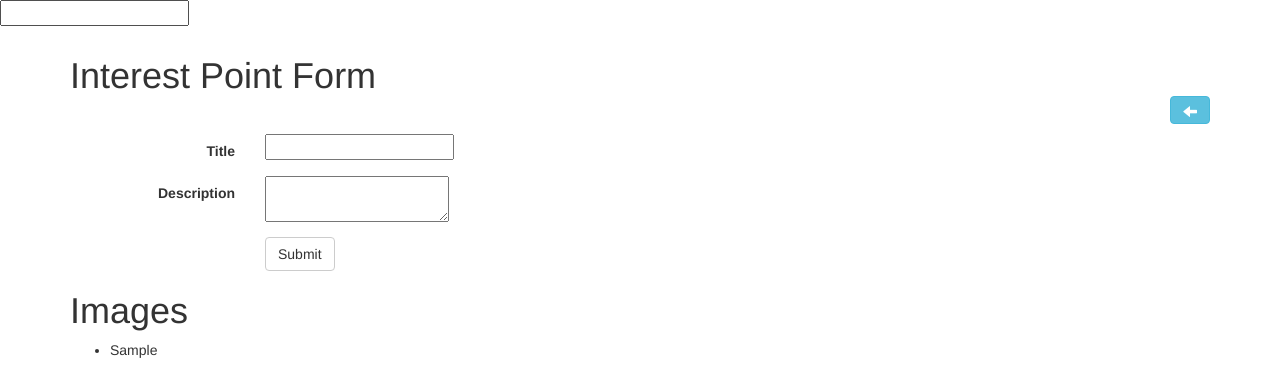
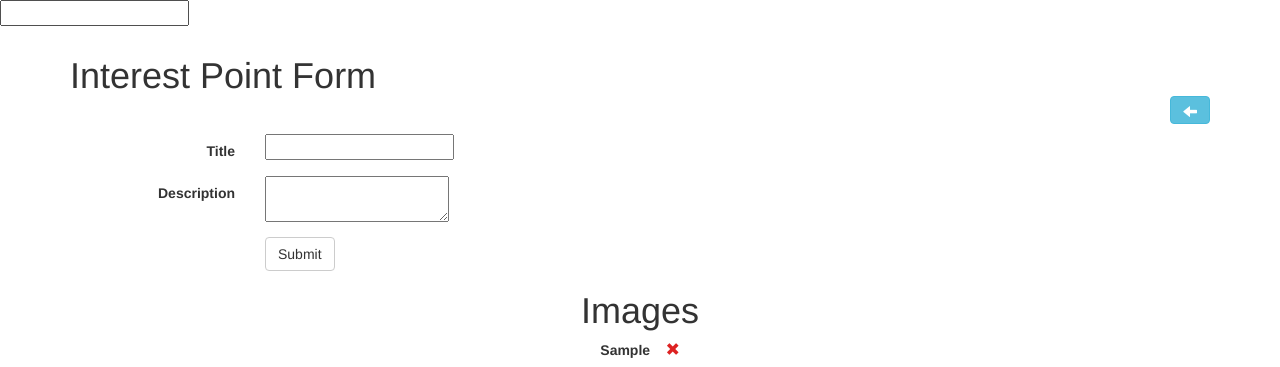
Before and after one commit to jerinphilip/heritage-framework, a Django app: template world/templates/form.html in a window 1280 px wide. Shown: the top 367 px of the page. Run offline with Django 3.2, Linux system fonts and the light colour scheme; tables that the repository leaves empty hold one stand-in row (values such as "Sample post"); the template is opened without the code that fills it: values that come from a table or form of the project are taken from there, most other values are stand-ins (such as "Sample title", 1, 10 or a date in 2020); grey boxes marked "Sample" are stand-in pictures; form fields are guessed from the names that the template uses; some libraries are stand-ins or nearby versions.

Commit message:
deletion added

```diff
--- a/world/templates/form.html
+++ b/world/templates/form.html
@@ -50,20 +50,19 @@
 		      		</div>
 		    	</div>
 		  	</form>
-		  	<h1>Images</h1>
-
-						<div id="container">
-							<div id="slider" style="width:450px; height:450px;">
-								<ul>
-			    					{% for image in images %}
-			    					<li>
-			    					<p> {{image.caption}} </p>
-			    		 			<figure class="img-figure"><img src="/uploads/{{image.image.url}}"/></figure>
-			    		 			</li>
-					   				{% endfor %}
-			      				</ul>
-			   		 		</div>
-						</div>
+		  	<h1 style="text-align:center;">Images</h1>
+				{% for image in images %}
+				<p align="center"><b> {{image.caption}}<b>
+					&nbsp;&nbsp;
+					<a href="/delete/{{image.id}}/">
+          			<span class="glyphicon glyphicon-remove" style="color:DD2222"></span>
+        			</a>
+				</p>
+				<p align="center">
+	 			<img src="/uploads/{{image.image.url}}/"  height="360" width="600">
+	 			</p>
+	 			<br><br>
+   				{% endfor %}
 		</div>
 
 	</body>
--- a/world/urls.py
+++ b/world/urls.py
@@ -24,6 +24,8 @@ urlpatterns = [
     url(r'^about/$', views.about),
     url(r'^heritage/$', views.heritage),
     url(r'^addheritage/$', views.addHeritage),
+    url(r'^delete/([0-9]+)/$', views.delete),
+
 
 ]
 
--- a/world/views.py
+++ b/world/views.py
@@ -153,3 +153,8 @@ def heritage(request):
 		sites = HeritageSite.objects.all()
 		return render(request, 'heritage.html', {'sites':sites})
 	# return render(request, 'heritage.html')
+
+def delete(request,id):
+	u = Image.objects.get(pk=id).delete()
+	img_url = '/static/golconda.jpg'
+	return render(request, 'world/map.html', {'rows':range(19), 'columns':range(19), 'img_url':img_url})
```
